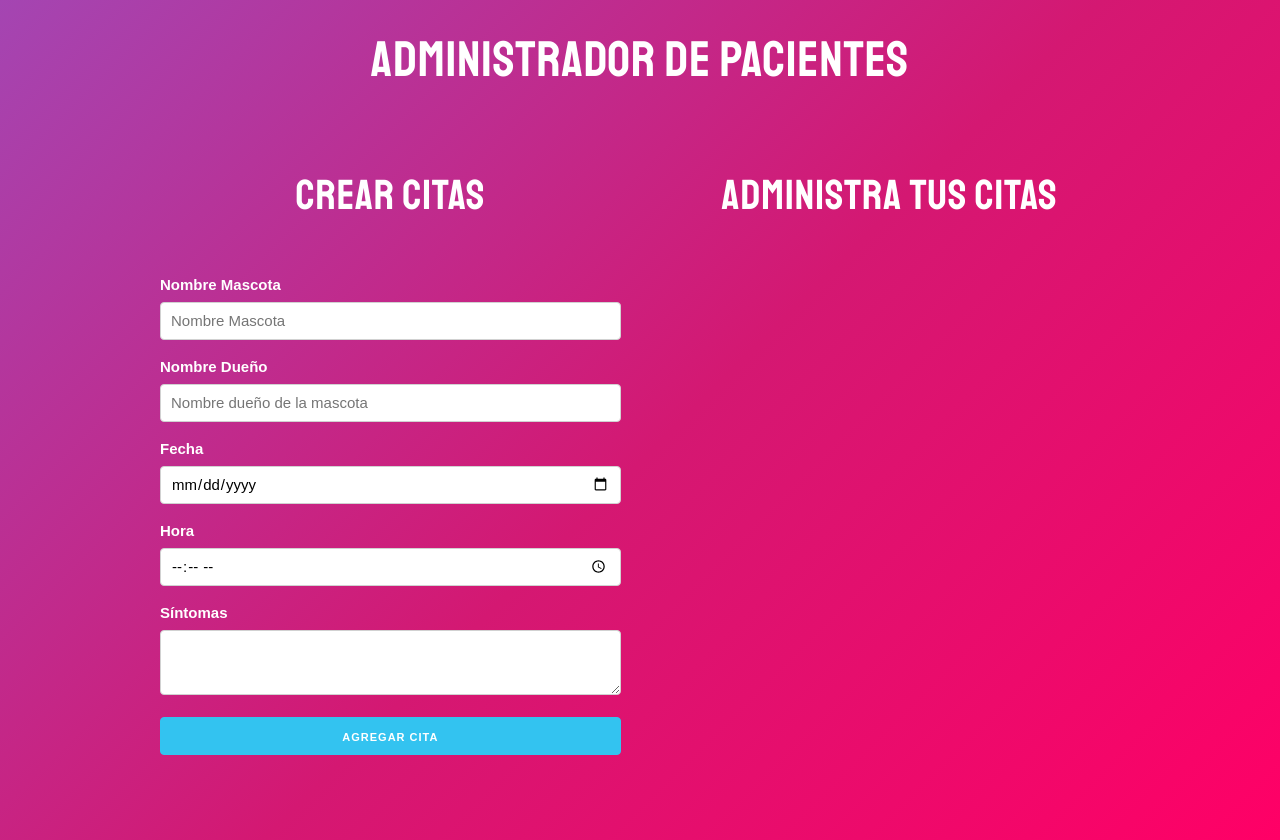
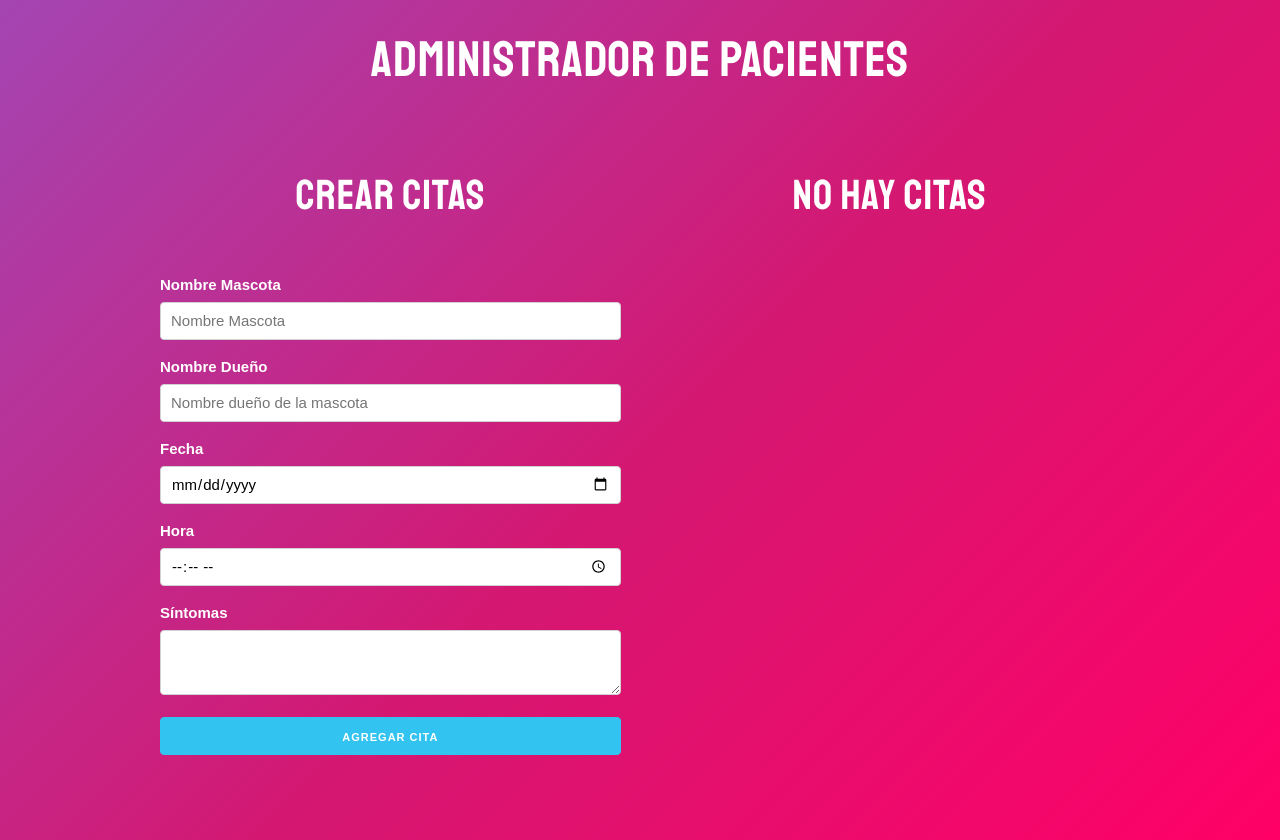
Before and after one commit to FabriJuncal/react-administrador-pacientes, a React (Create React App) app: page / in a window 1280 px wide. Built offline with nearby package versions, Linux system fonts and the light colour scheme.

Commit message:
63. Mostrando un mensaje de forma condicional

```diff
--- a/src/App.js
+++ b/src/App.js
@@ -10,7 +10,7 @@
   // Creamos la función que utilizará el useState para ir guardando las Citas
   const crearCita = cita => {
     guardarCitas([
-      ...citas,
+      ...citas,  // Hacemos una copia del array y le pasamos un nuevo objeto para que no se pierdan los datos del State
       cita
     ])
   }
@@ -18,10 +18,20 @@
   // Creamos la función que utiliará el useState de Citas para ir eliminandolas
   const eliminarCita = id => {
 
+    // Filtramos el array "citas" por los IDs distintos al que le pasamos,
+    // de este modo nos creará un array sin la cita que corresponda a este ID,
+    // y lo estaríamos eliminando.
+    // (Si hicieramos que nos filtrara las citas igual al que le pasamos, solo nos devolvería la cita con este ID)
+
     const nuevasCitas = citas.filter(cita => cita.id !== id);
 
+    // Como "nuevaCitas" ya es un array, solo le pasamos como parametro a la función "guardarCitas"
+    // De este modo actualizará el State de citas, sin la cita que hacía referencia al ID que le pasamos
     guardarCitas(nuevasCitas);
   }
+
+   // Titulo condicional dependiendo de la existencia de las Citas
+   const titulo = citas.length === 0 ? 'No hay citas' : 'Administra tus Citas';
 
   return (
       <Fragment>
@@ -34,7 +44,7 @@
                   />
                 </div>
                 <div className="one-half column">
-                  <h2>Administra tus citas</h2>
+                  <h2>{titulo}</h2>
                   {citas.map(cita => (
                     <Cita
                       key={cita.key}
```
Also changed, not shown: 1 other file (tests, documents, lock files or other folders).
